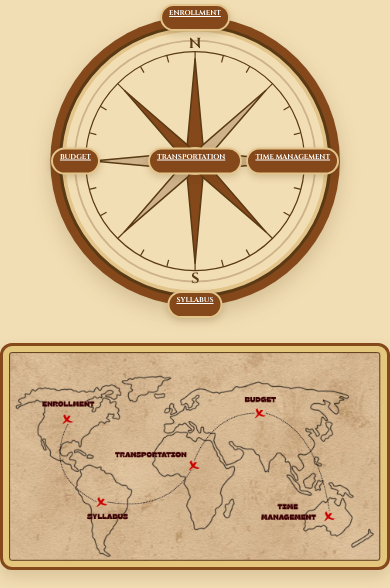
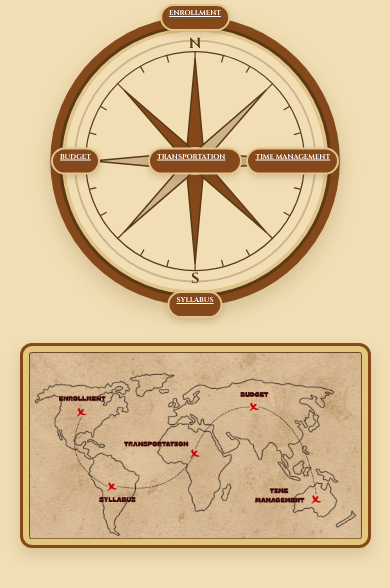
Before and after one commit to ChickenCode16/freshmans-survival-101, a plain HTML site: page index.html in a window 390 px wide. Shown: the part 290-878 px from the top of the page. After the commit the page ends 856 px from the top, so only its background shows below. Drawn offline with Linux system fonts and the light colour scheme.

Commit message:
Revert homepage map size increase
Co-authored-by: Copilot App <223556219+Copilot@users.noreply.github.com>

```diff
--- a/css/style.css
+++ b/css/style.css
@@ -786,7 +786,7 @@ footer {
 .home-columns {
   width: 100%;
   display: grid;
-  grid-template-columns: minmax(320px, 0.75fr) minmax(0, 1.5fr);
+  grid-template-columns: minmax(320px, 0.9fr) minmax(0, 1.3fr);
   align-items: center;
   gap: clamp(24px, 5vw, 64px);
 }
@@ -1006,14 +1006,13 @@ footer {
   }
 
   .map-column {
-    width: 104%;
-    margin-left: -2%;
+    width: 100%;
   }
 }
 
 @media (max-width: 500px) {
   .home-main {
-    width: 96%;
+    width: 90%;
     padding: 18px 0;
   }
 
--- a/index.html
+++ b/index.html
@@ -9,7 +9,7 @@
   <link rel="preconnect" href="https://fonts.googleapis.com">
   <link rel="preconnect" href="https://fonts.gstatic.com" crossorigin>
   <link href="https://fonts.googleapis.com/css2?family=Cinzel:wght@600;700&family=Montserrat:wght@400;500;600;700&display=swap" rel="stylesheet">
-  <link rel="stylesheet" href="css/style.css?v=map-bigger-2">
+  <link rel="stylesheet" href="css/style.css">
 </head>
 
 <body>
```
